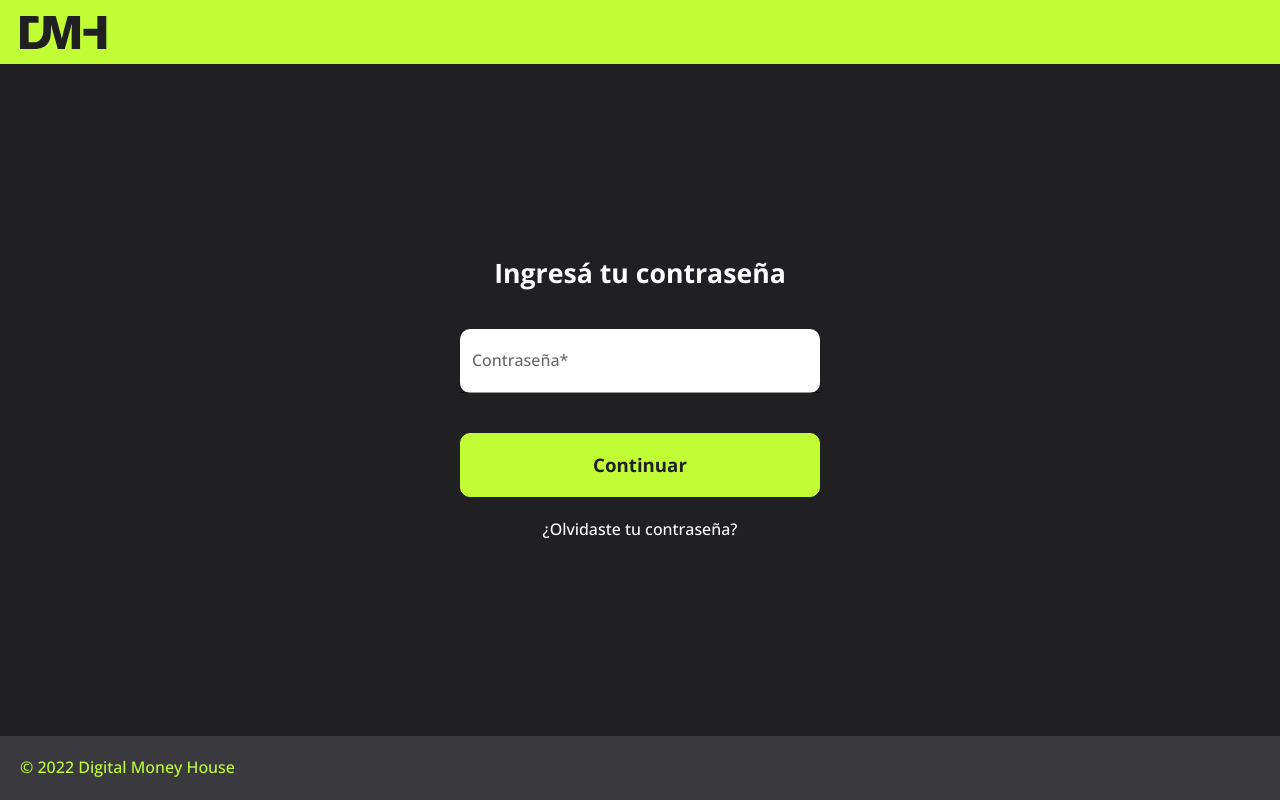
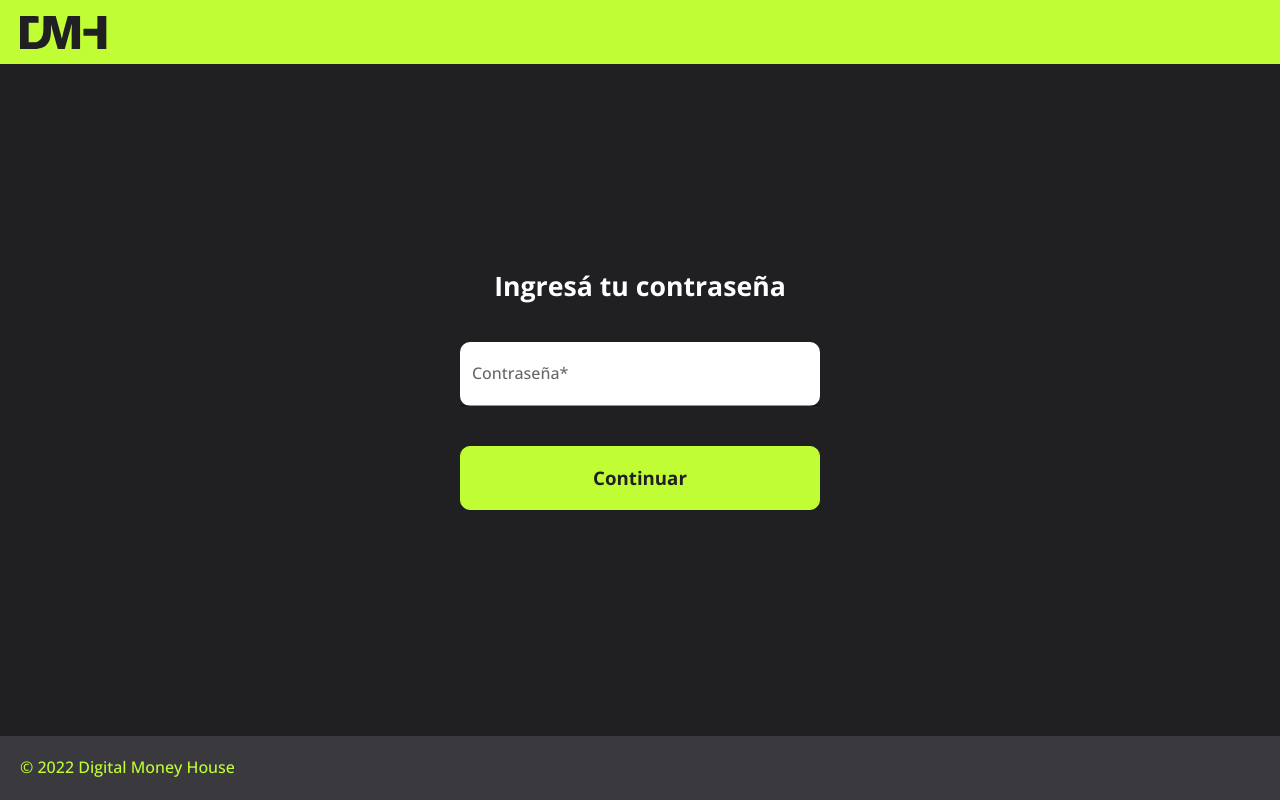
Before and after one commit to BenjaminMirra/proyectoDMH, a Next.js app in the folder equipo-12/: page /iniciar-sesion/paso-2 in a window 1280 px wide. Built offline with nearby package versions, Linux system fonts and the light colour scheme.

Commit message:
fixing bugs

```diff
--- a/equipo-12/components/Hero/Versiones/heroMobile.module.css
+++ b/equipo-12/components/Hero/Versiones/heroMobile.module.css
@@ -17,7 +17,7 @@
     gap: 12px;
     flex-direction: column;
     z-index: 100;
-    margin-bottom: -350px;
+    margin-bottom: -310px;
     width: 100%;
 }
 
--- a/equipo-12/pages/iniciar-sesion/paso-2/index.tsx
+++ b/equipo-12/pages/iniciar-sesion/paso-2/index.tsx
@@ -163,7 +163,7 @@ const Password: NextPageWithLayout<PropsType> = () => {
               justifyContent: "center",
               alignItems: "center"
             }}>
-              <Link style={{textDecoration: "none"}} href="/recupero-pendiente" onClick={onChangePass}>
+              {/* <Link style={{textDecoration: "none"}} href="/recupero-pendiente" onClick={onChangePass}>
                 <Typography
                   variant="subtitle2"
                   sx={{
@@ -175,7 +175,7 @@ const Password: NextPageWithLayout<PropsType> = () => {
                   }}>
                   ¿Olvidaste tu contraseña?
                 </Typography>
-              </Link>
+              </Link> */}
             </Box>
           </Box>
         </form>
```
